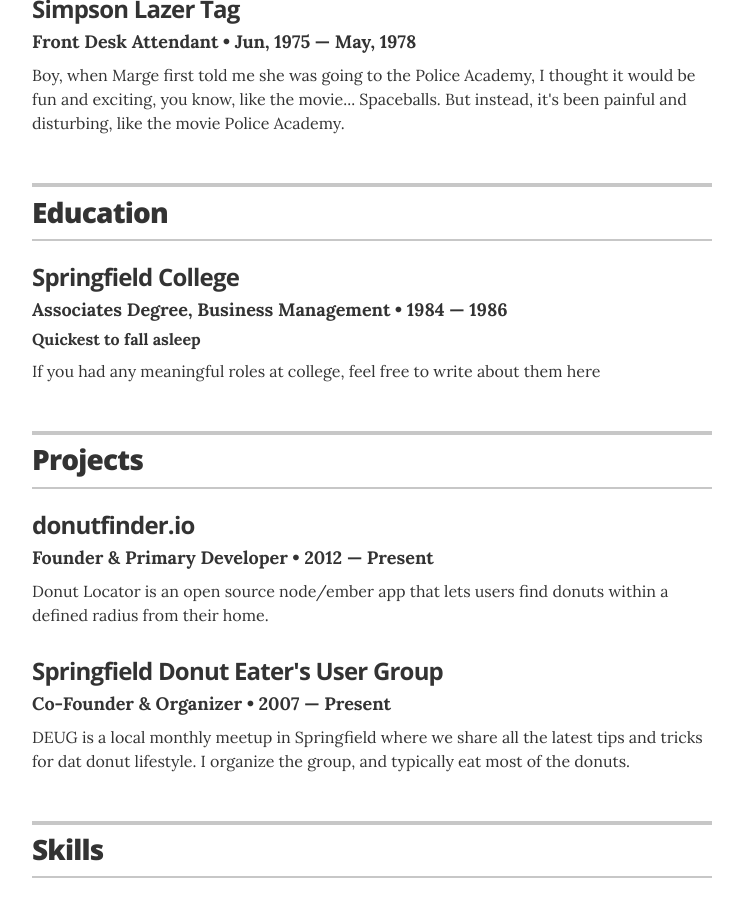
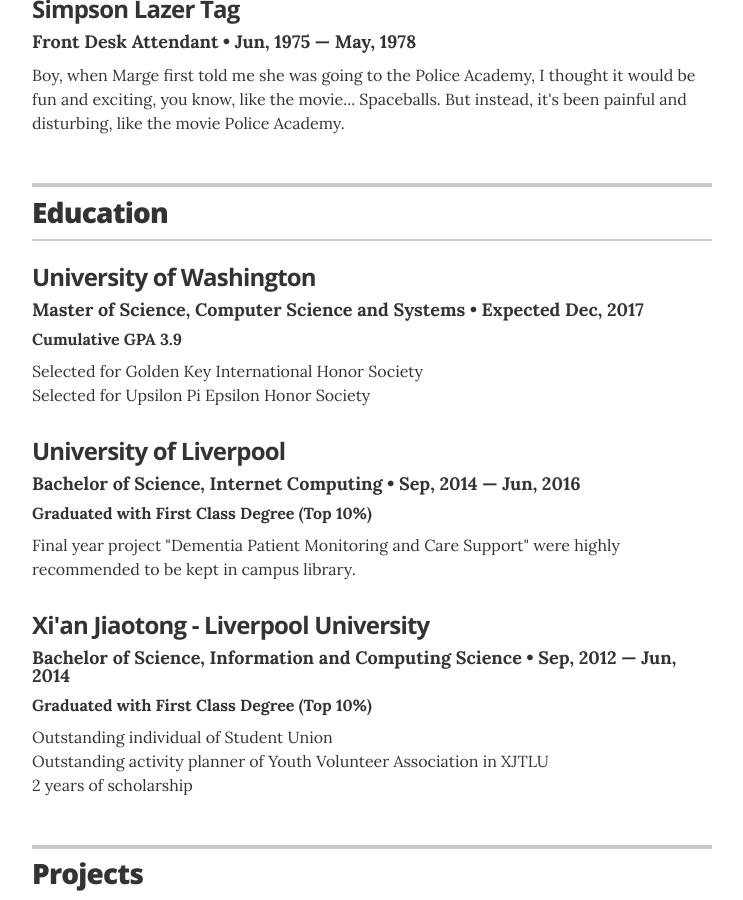
Before and after one commit to Yuyang105/Yuyang105.github.io, a Jekyll site: the page built from index.html, in a window 1280 px wide and 900 px high, scrolled down 1060 px. Shown: the whole window, without its empty margins (268-1011 px from the left). Built offline with Jekyll 4.4.1, drawn with Linux system fonts in a browser that asks for light colours.

Commit message:
Update education.yml

```diff
--- a/_data/education.yml
+++ b/_data/education.yml
@@ -1,6 +1,20 @@
-# Degree
-- degree: Associates Degree, Business Management
-  uni: Springfield College
-  year: 1984 &mdash; 1986
-  awards: Quickest to fall asleep
-  summary: If you had any meaningful roles at college, feel free to write about them here
+# UW
+- degree: Master of Science, Computer Science and Systems
+  uni: University of Washington
+  year: Expected Dec, 2017
+  awards: Cumulative GPA 3.9
+  summary: Selected for Golden Key International Honor Society <br /> Selected for Upsilon Pi Epsilon Honor Society
+
+# UoL
+- degree: Bachelor of Science, Internet Computing
+  uni: University of Liverpool
+  year: Sep, 2014 &mdash; Jun, 2016
+  awards: Graduated with First Class Degree (Top 10%)
+  summary: Final year project "Dementia Patient Monitoring and Care Support" were highly recommended to be kept in campus library.
+
+# XJTLU
+- degree: Bachelor of Science, Information and Computing Science
+  uni: Xi'an Jiaotong - Liverpool University
+  year: Sep, 2012 &mdash; Jun, 2014
+  awards: Graduated with First Class Degree (Top 10%)
+  summary: Outstanding individual of Student Union <br /> Outstanding activity planner of Youth Volunteer Association in XJTLU <br /> 2 years of scholarship
```
